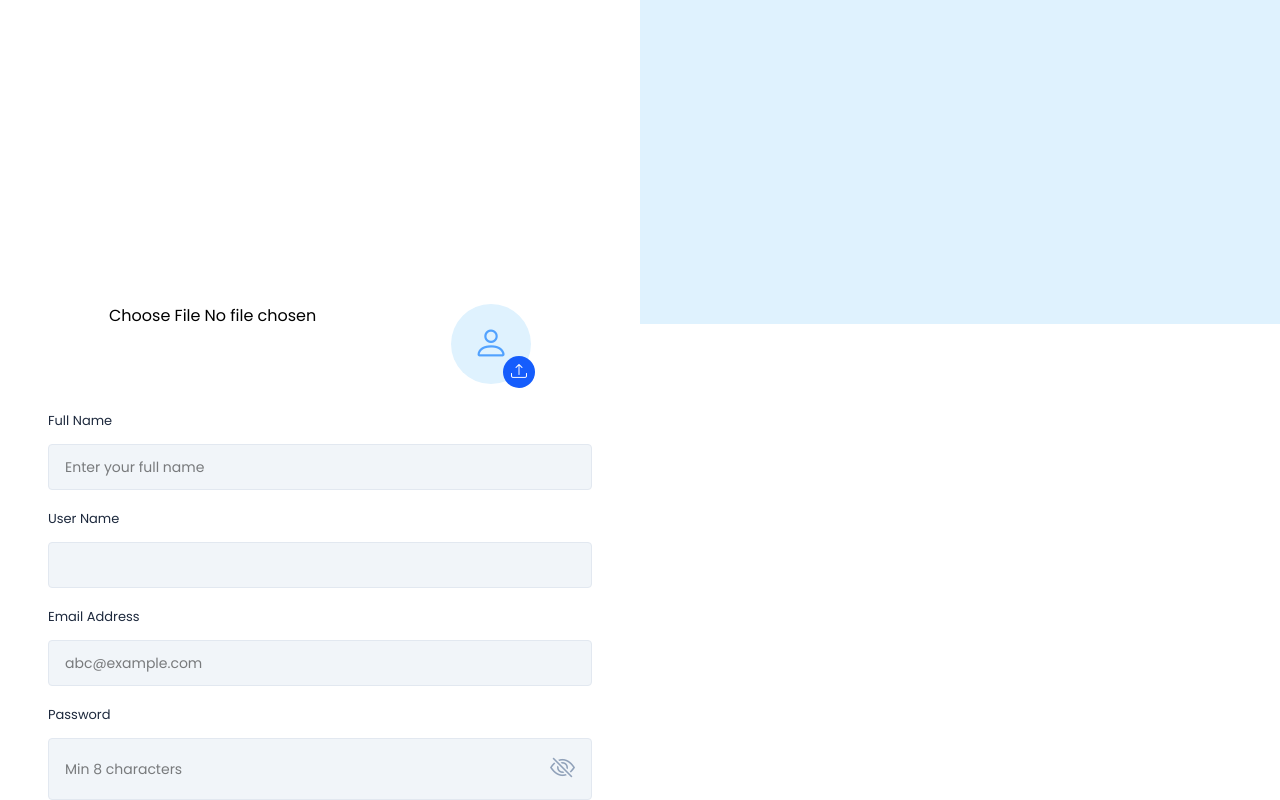
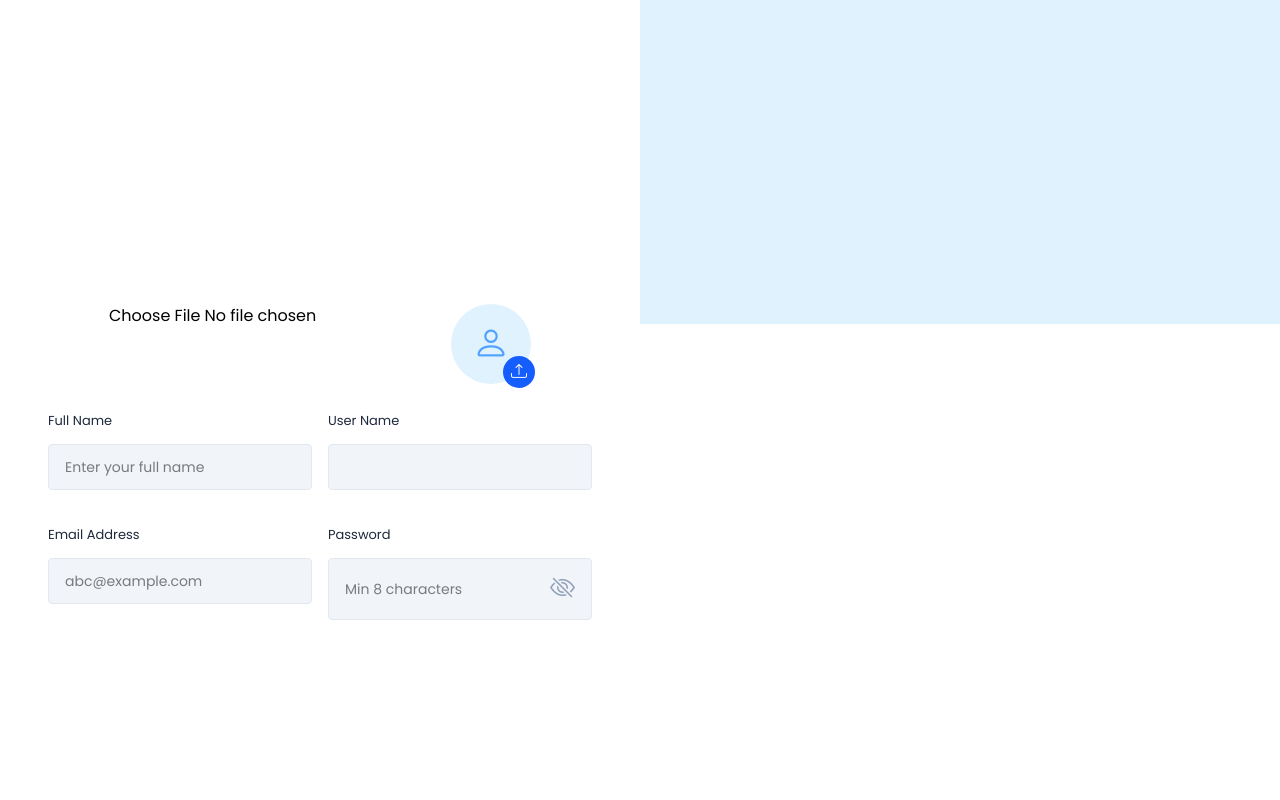
Before and after one commit to kanuru-vamsikrishna/Polling-WebApp, a React (Vite) app in the folder Frontend/polling-webapp/: page /sign-up in a window 1280 px wide. Shown: the part 476-1276 px from the top of the page. After the commit the page ends 1112 px from the top, so only its background shows below. Built offline with nearby package versions, Linux system fonts and the light colour scheme.

Commit message:
Making minor changes to the css of signup page

```diff
--- a/Frontend/polling-webapp/src/components/input/ProfilePhotoSelector.jsx
+++ b/Frontend/polling-webapp/src/components/input/ProfilePhotoSelector.jsx
@@ -48,7 +48,7 @@ const ProfilePhotoSelector = ({ image, setImage }) => {
           alt="Profile Photo"
           className="w-20 h-20 rounded-full object-cover"
         />
-        <button type="button" className="w-8 h-8 items-center justify-center bg-blue-600 text-white rounded-full absolute -bottom-1 -right-1" onClick={handleRemoveImage}>
+        <button type="button" className="w-8 h-8 items-center justify-center bg-red-500 text-white rounded-full absolute -bottom-1 -right-1" onClick={handleRemoveImage}>
         <i className="bi bi-trash"></i>
         </button>
       </div>
--- a/Frontend/polling-webapp/src/pages/Auth/SignUpForm.jsx
+++ b/Frontend/polling-webapp/src/pages/Auth/SignUpForm.jsx
@@ -28,7 +28,8 @@ const SignUpForm = () => {
       </div>
 
       <form onSubmit={handleSubmit}>
-       <ProfilePhotoSelector image={profilePic} setImage={setProfilePic}  />
+        <ProfilePhotoSelector image={profilePic} setImage={setProfilePic} />
+        <div className="grid grid-cols-1 md:grid-cols-2 gap-4">
        <AuthInput
           value={fullName}
           onChange={(e) => setFullName(e.target.value)}
@@ -56,7 +57,8 @@ const SignUpForm = () => {
           label="Password"
           placeholder="Min 8 characters"
           type="password"
-        />
+          />
+          </div>
       </form>
     </AuthLayout>
   )
```
